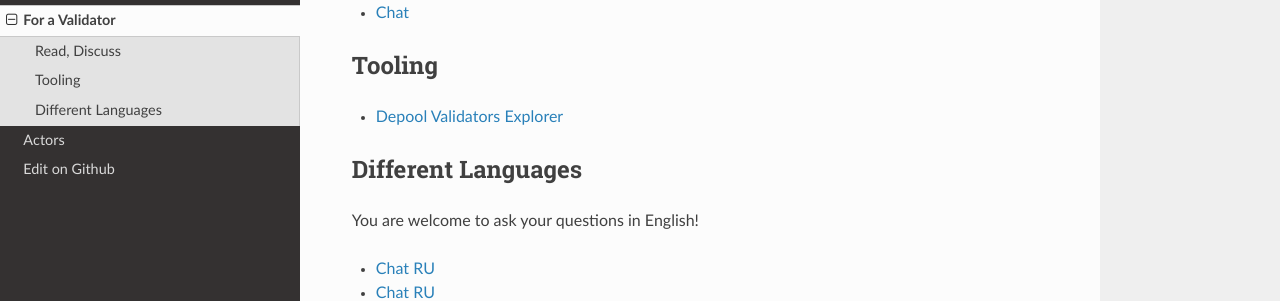
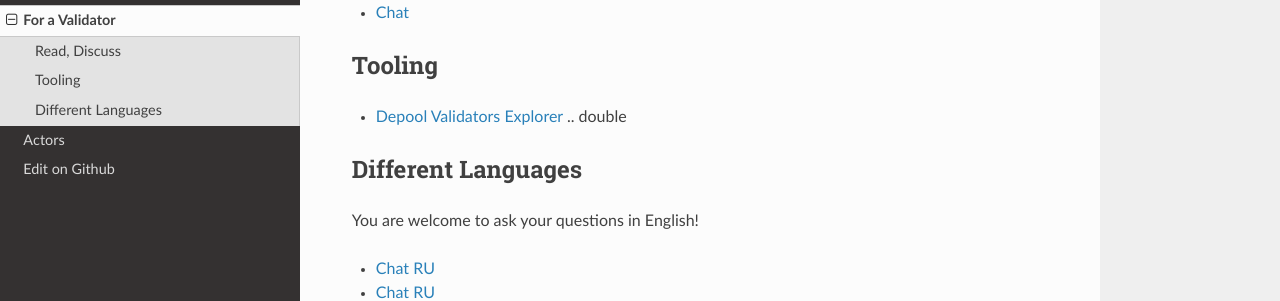
Before and after one commit to OCamlPro/www.freeton.link, a Sphinx documentation site: the page built from sphinx/validator.rst, in a window 1280 px wide. Shown: the part 239-540 px from the top of the page. Built offline with Sphinx 7.4.7 and the Read the Docs theme 2.0.0, drawn with Linux system fonts in a browser that asks for light colours; the version number could not be read and is left out.

Commit message:
petits changements

```diff
--- a/sphinx/developer.rst
+++ b/sphinx/developer.rst
@@ -4,6 +4,7 @@ For a Developer
 Read, Discuss
 ~~~~~~~~~~~~~
 * `Channel <https://t.me/TON_DEV>`_
+* `Chat <https://t.me/freeton_dev_exp>`_ .. double
 * Tondev `Chat <https://t.me/tondev_en>`_
 * SDK, tondev, ton os, tonos se `Chat <https://t.me/ton_sdk>`_
 * C++ Nodes `Chat <https://t.me/freeton_cpp>`_
--- a/sphinx/user.rst
+++ b/sphinx/user.rst
@@ -44,7 +44,7 @@ Buy/Sell Crystals
 
 Web applications
 ~~~~~~~~~~~~~~~~
-* `Extraton <https://extraton.io/>`_ - `Chat RU <https://t.me/extraton>`_
+* `Extraton <https://extraton.io/>`_ - `Chat RU <https://t.me/extraton>`_ .. double
 * Staking Service Platform `Everstake <https://everstake.one/freeton>`_
 * `push.money <https://push.money/>`_
 * `Advertising <https://adgram.io/>`_
--- a/sphinx/validator.rst
+++ b/sphinx/validator.rst
@@ -8,7 +8,7 @@ Read, Discuss
 
 Tooling
 ~~~~~~~~
-* `Depool Validators Explorer <https://depools.extraton.io/>`_
+* `Depool Validators Explorer <https://depools.extraton.io/>`_ .. double
 
 Different Languages
 ~~~~~~~~~~~~~~~~~~~
```
